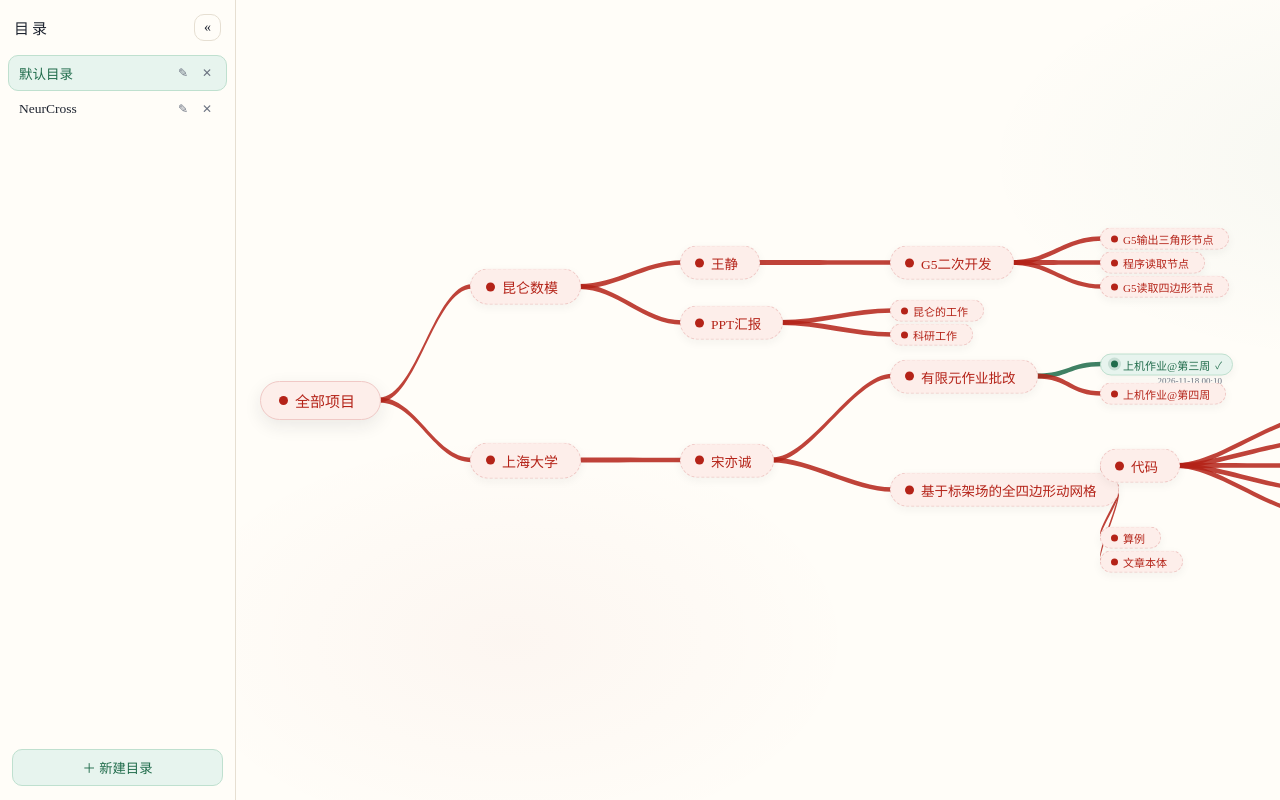
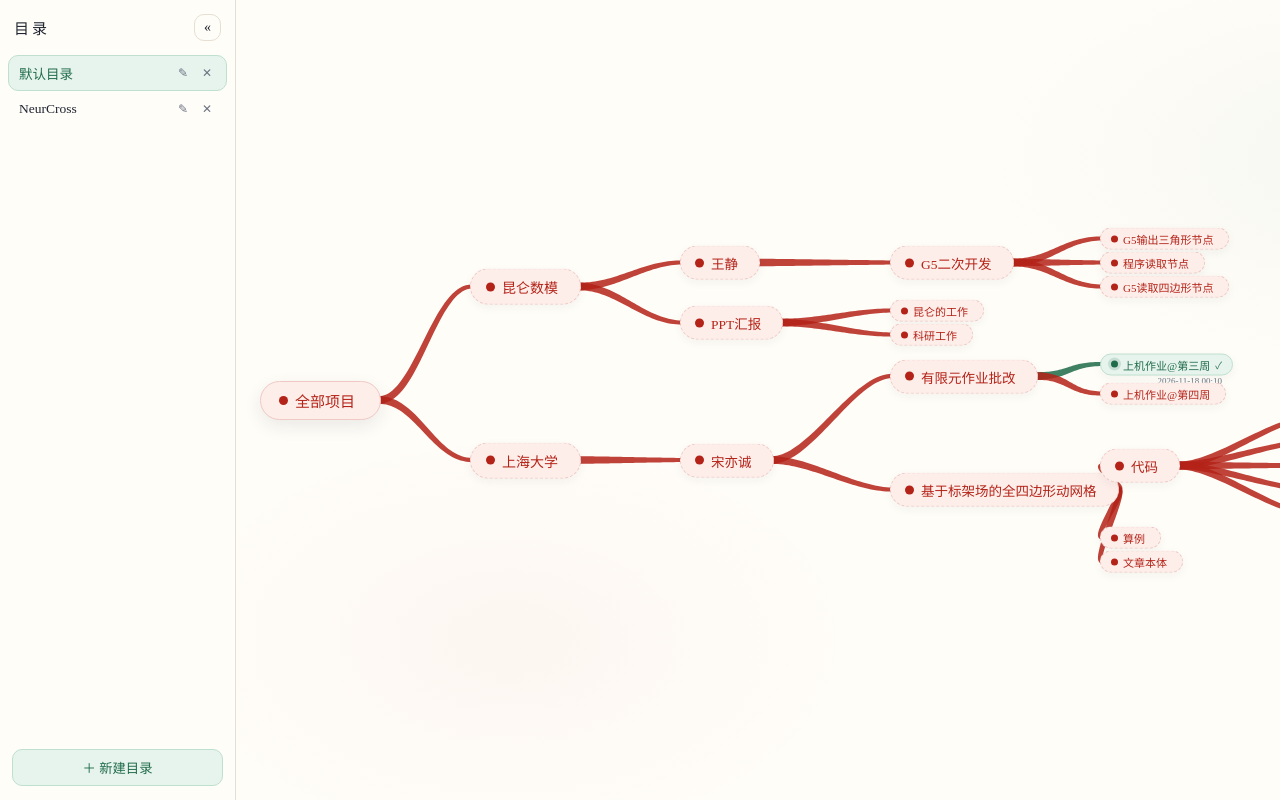
Before and after one commit to wuyuxiangbaba-spec/ToDoList, a plain HTML site: page index.html in a window 1280 px wide. Shown: the top 800 px of the page. Drawn offline with Linux system fonts and the light colour scheme.

Commit message:
Update the published sign-in tracker page.
Replace index.html with the newer HTML so GitHub Pages serves the updated site from main.

Co-authored-by: yuxiang wu <wuyuxiangbaba@gmail.com>

```diff
--- a/index.html
+++ b/index.html
@@ -1926,9 +1926,38 @@
     }
     /* ==== ROUTE-LIB-END ==== */
 
-    // 分支带统一视觉参数：固定半宽（各层一样粗）+ 固定短水平段（不随距离变长）
-    const BRANCH_HALF_W = 2.4;
+    // 分支带统一视觉参数：父端粗、子端细（约 2:1 收束）+ 固定短水平段（不随距离变长）
+    // 半宽沿曲线法线扩出，不随线长/走向变细；子端全宽仍有 ~4px，不会成发丝
+    const BRANCH_HALF_W_PARENT = 3.9;
+    const BRANCH_HALF_W_CHILD = 2.0;
     const BRANCH_STEM = 38;
+    const BRANCH_SAMPLES = 40;
+
+    // 父子实线分支色带：中心线仍是 (p0 → 短水平 stem 控制点 → 三次贝塞尔 → p1)，
+    // 但两侧不再用 y±w 的屏幕竖直偏移，而是沿贝塞尔本地切线的单位法线 N 扩出半宽，
+    // 半宽 w(t) 从父端 wParent 平滑收到子端 wChild。这样接近水平的短线与竖向跨度大的
+    // 长弯线在相同相对位置 t 处视觉宽度一致（都 ≈ 2*w(t)），不会「线越长就越细」。
+    // 法线朝向全程一致（本路由 B'(t) 的 x 分量恒正，N = normalize(-ty, tx) 不翻转），
+    // 端点切线水平，端帽就是法线方向的竖直线。零切线时沿用上一个法线兜底。
+    function cubicRibbon(p0, c1, c2, p1, wParent, wChild) {
+      const top = [];
+      const bot = [];
+      let nx = 0, ny = 1;
+      for (let i = 0; i <= BRANCH_SAMPLES; i++) {
+        const t = i / BRANCH_SAMPLES;
+        const mt = 1 - t;
+        const x = mt * mt * mt * p0.x + 3 * mt * mt * t * c1.x + 3 * mt * t * t * c2.x + t * t * t * p1.x;
+        const y = mt * mt * mt * p0.y + 3 * mt * mt * t * c1.y + 3 * mt * t * t * c2.y + t * t * t * p1.y;
+        const dx = 3 * mt * mt * (c1.x - p0.x) + 6 * mt * t * (c2.x - c1.x) + 3 * t * t * (p1.x - c2.x);
+        const dy = 3 * mt * mt * (c1.y - p0.y) + 6 * mt * t * (c2.y - c1.y) + 3 * t * t * (p1.y - c2.y);
+        const len = Math.hypot(dx, dy);
+        if (len > 1e-6) { nx = -dy / len; ny = dx / len; }
+        const w = wParent + (wChild - wParent) * t;
+        top.push(`${x + nx * w} ${y + ny * w}`);
+        bot.push(`${x - nx * w} ${y - ny * w}`);
+      }
+      return `M ${top.join(" L ")} L ${bot.reverse().join(" L ")} Z`;
+    }
 
     function renderTree() {
       const box = document.getElementById("catTree");
@@ -2112,22 +2141,18 @@
             Math.max(1, Math.abs(x2 - x1)), Math.max(1, Math.abs(y2 - y1))
           ));
 
-          // 所有父子分支视觉粗细统一：固定半宽，不再按深度递减（仅极小固定收束）
-          const w1 = BRANCH_HALF_W;
-          const w2 = BRANCH_HALF_W * 0.9;
+          // 分支带用切线法线偏移（cubicRibbon）：父端半宽 BRANCH_HALF_W_PARENT、
+          // 子端半宽 BRANCH_HALF_W_CHILD，沿 t 平滑收束，长短/走向不同粗细一致
           // 水平段统一且尽量短：父节点右边先伸出固定短水平段，再弯曲接向子节点，
           // 不再按 dx 的 0.52 / 0.45 比例把控制点拉远
           const stem = Math.max(10, Math.min(BRANCH_STEM, (x2 - x1) * 0.5));
           const cx1 = x1 + stem;
           const cx2 = x2 - stem;
 
-          e.d = [
-            `M ${x1} ${y1 - w1}`,
-            `C ${cx1} ${y1 - w1}, ${cx2} ${y2 - w2}, ${x2} ${y2 - w2}`,
-            `L ${x2} ${y2 + w2}`,
-            `C ${cx2} ${y2 + w2}, ${cx1} ${y1 + w1}, ${x1} ${y1 + w1}`,
-            `Z`
-          ].join(" ");
+          e.d = cubicRibbon(
+            { x: x1, y: y1 }, { x: cx1, y: y1 }, { x: cx2, y: y2 }, { x: x2, y: y2 },
+            BRANCH_HALF_W_PARENT, BRANCH_HALF_W_CHILD
+          );
         }
 
         layoutCache = {
```
